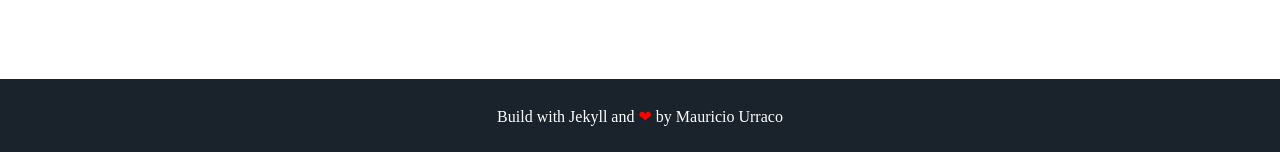
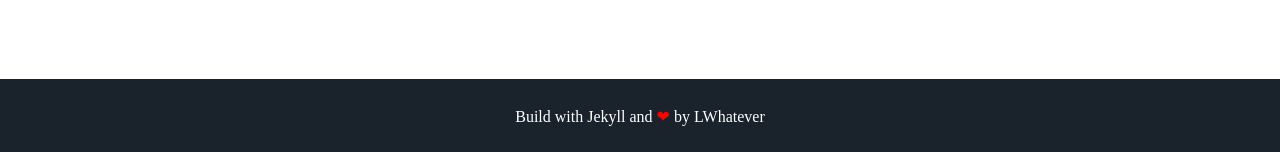
Before and after one commit to LWhatever/UPUP, a Jekyll site: the page built from index.html, in a window 1280 px wide. Shown: the part 1517-1669 px from the top of the page. Built offline with Jekyll 4.4.1, drawn with Linux system fonts in a browser that asks for light colours; some web fonts are replaced.

Commit message:
Update footer.html

```diff
--- a/_includes/footer.html
+++ b/_includes/footer.html
@@ -1,6 +1,6 @@
 <footer class="footer">
     <!-- <p>&copy; {{ site.username }}</p> -->
-    <p>Build with Jekyll and <span class="love">❤</span> by <a href="https://github.com/murraco">Mauricio Urraco</a></p>
+    <p>Build with Jekyll and <span class="love">❤</span> by <a href="https://github.com/LWhatever">LWhatever</a></p>
 </footer>
 <script src="//cdn.jsdelivr.net/particles.js/2.0.0/particles.min.js"></script>
 <script src="{{ '/assets/js/sweet-scroll.min.js' | prepend: site.baseurl }}"></script>
```
